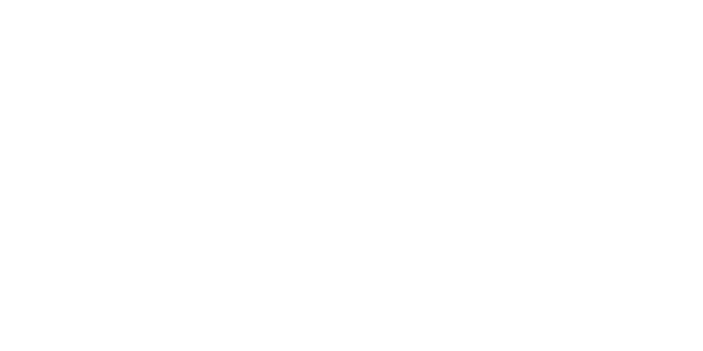
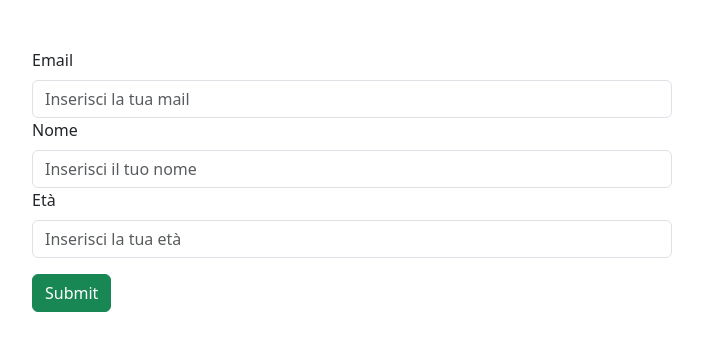
Before and after one commit to alexraduca01/php-snacks-b1, a PHP site: page /index.php?name=1 in a window 1280 px wide. Before the commit the part shown is empty. Shown: the top 351 px of the page, without its empty margins (288-991 px from the left). Run offline with PHP 8.4, Linux system fonts and the light colour scheme; data that the repository does not hold is empty.

Commit message:
snack 2 completed

```diff
--- a/snack_2/Index.php
+++ b/snack_2/Index.php
@@ -1,3 +1,12 @@
+<?php
+
+$name = $_GET['name'];
+$email = $_GET['email'];
+$age = $_GET['age'];
+
+
+?>
+
 <!DOCTYPE html>
 <html lang="en">
 
@@ -5,10 +14,42 @@
         <meta charset="UTF-8">
         <meta name="viewport" content="width=device-width, initial-scale=1.0">
         <title>Snack 2</title>
+        <link href="https://cdn.jsdelivr.net/npm/bootstrap@5.3.2/dist/css/bootstrap.min.css" rel="stylesheet" integrity="sha384-T3c6CoIi6uLrA9TneNEoa7RxnatzjcDSCmG1MXxSR1GAsXEV/Dwwykc2MPK8M2HN" crossorigin="anonymous">
     </head>
 
     <body>
+        <div class="mb-3 w-50 m-auto mt-5">
+            <!-- <form action="index.php" method="GET">
+                <label for="email" class="form-label">Email</label>
+                <input type="email" class="form-control" id="email" name="email" placeholder="Inserisci la tua mail">
+                <label for="name" class="form-label">Nome</label>
+                <input type="text" class="form-control" id="name" name="name" placeholder="Inserisci il tuo nome">
+                <label for="age" class="form-label">Età</label>
+                <input type="text" class="form-control" id="age" name="age" placeholder="Inserisci la tua età">
+                <button class="mt-3 btn btn-success">Submit</button>
+            </form> -->
+            <?php
 
+            if(strlen($name) > 3 && strpos($email ,'.') && strpos($email ,'@') && is_numeric($age)) {
+                echo "<p>Accesso Riuscito</p>";
+            } else {
+                echo '
+
+                <form action="index.php" method="GET">
+                    <label for="email" class="form-label">Email</label>
+                    <input type="text" class="form-control" id="email" name="email" placeholder="Inserisci la tua mail">
+                    <label for="name" class="form-label">Nome</label>
+                    <input type="text" class="form-control" id="name" name="name" placeholder="Inserisci il tuo nome">
+                    <label for="age" class="form-label">Età</label>
+                    <input type="text" class="form-control" id="age" name="age" placeholder="Inserisci la tua età">
+                    <button class="mt-3 btn btn-success">Submit</button>
+                </form>
+
+                ';
+            }
+
+            ?>
+        </div>
     </body>
 
 </html>
```
